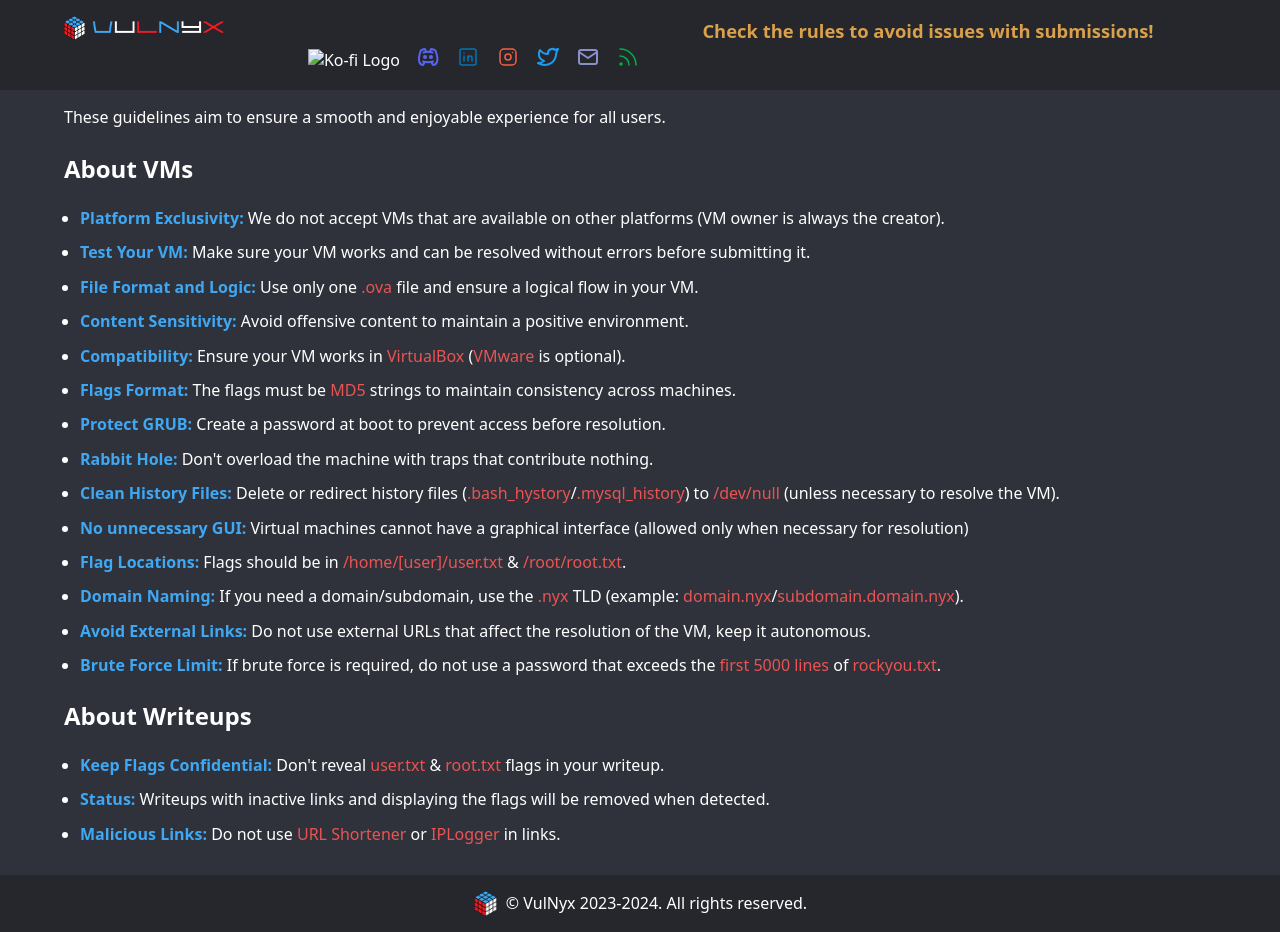
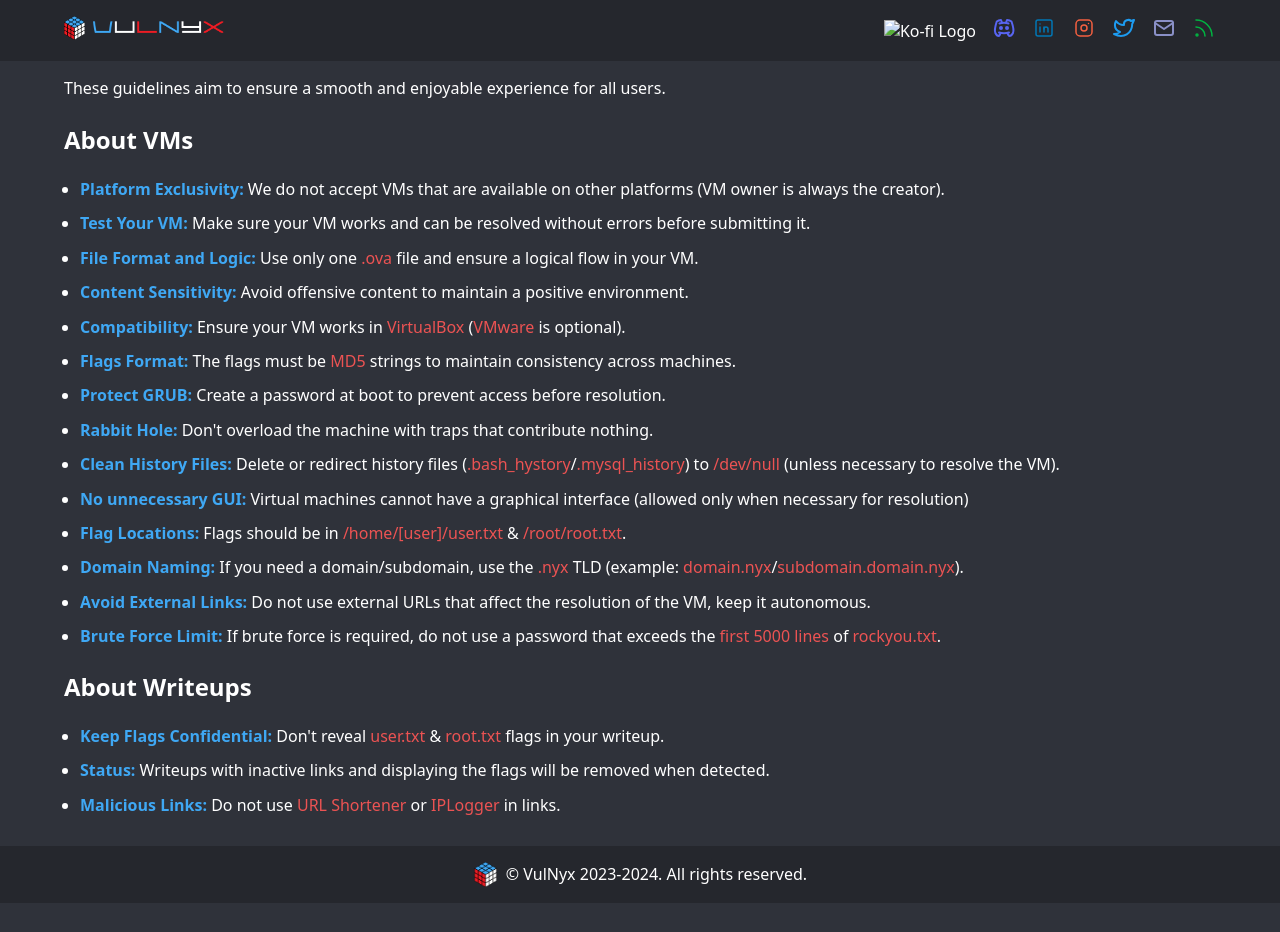
Before and after one commit to VulNyx/vulnyx, a Jekyll site: the page built from rules.md, in a window 1280 px wide. Built offline with Jekyll 4.4.1, drawn with Linux system fonts in a browser that asks for light colours; after the commit the page ends 903 px from its top, so only the background shows below that.

Commit message:
fix: remove title

```diff
--- a/_layouts/rules.html
+++ b/_layouts/rules.html
@@ -29,9 +29,6 @@
           <img class="logo" alt="VulNyx website logo" src="/assets/logo.png" />
         </a>
       </article>
-      <h1 id="page-title">
-        Check the rules to avoid issues with submissions!
-      </h1>
       <article class="project-info">
         <div class="media-links">
           <a title="Support us on Ko-fi" href="https://ko-fi.com/vulnyx" target="_blank">
```
